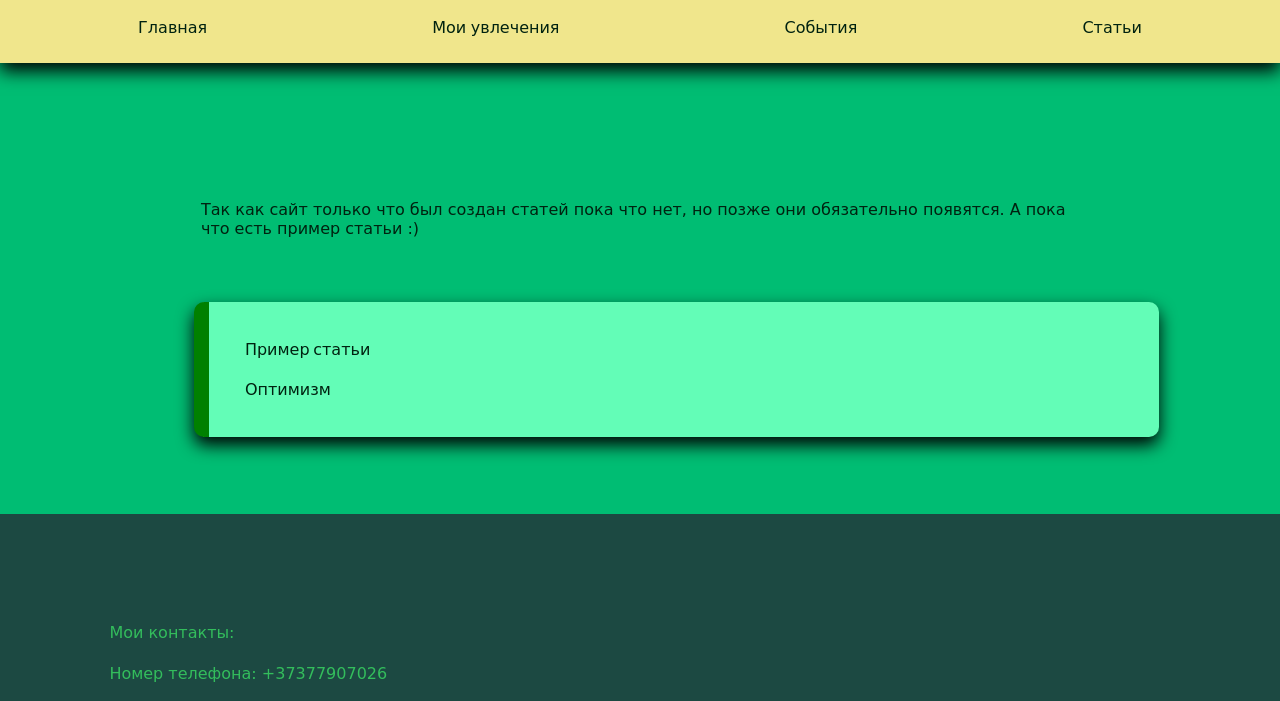
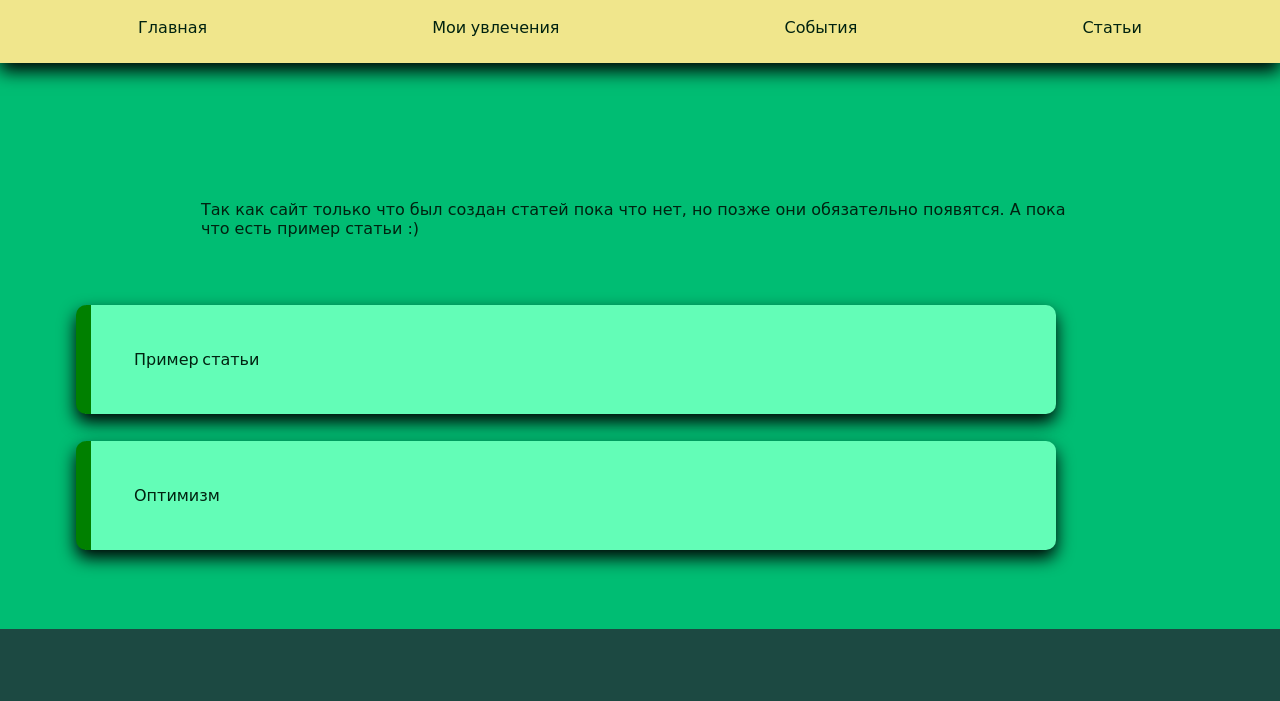
Before and after one commit to beautiful-cookie/mysite, a plain HTML site: page articles-main/articles.html in a window 1280 px wide. Shown: the part 63-764 px from the top of the page. Drawn offline with Linux system fonts and the light colour scheme; a web font is replaced by a local one.

Commit message:
Небольшие изменения к первой статье

```diff
--- a/articles-main/articles.html
+++ b/articles-main/articles.html
@@ -31,6 +31,8 @@
             <div class="flx-msg">
                 <div class="message-div-compaired">
                     <span class="title-div"><a class="text-article-color" href="articles/article-example.html">Пример статьи</a></span>
+                </div>
+                <div class="message-div-compaired">
                     <span class="title-div"><a class="text-article-color" href="articles/optimism.html">Оптимизм</a></span>
                 </div>
             </div>
```
